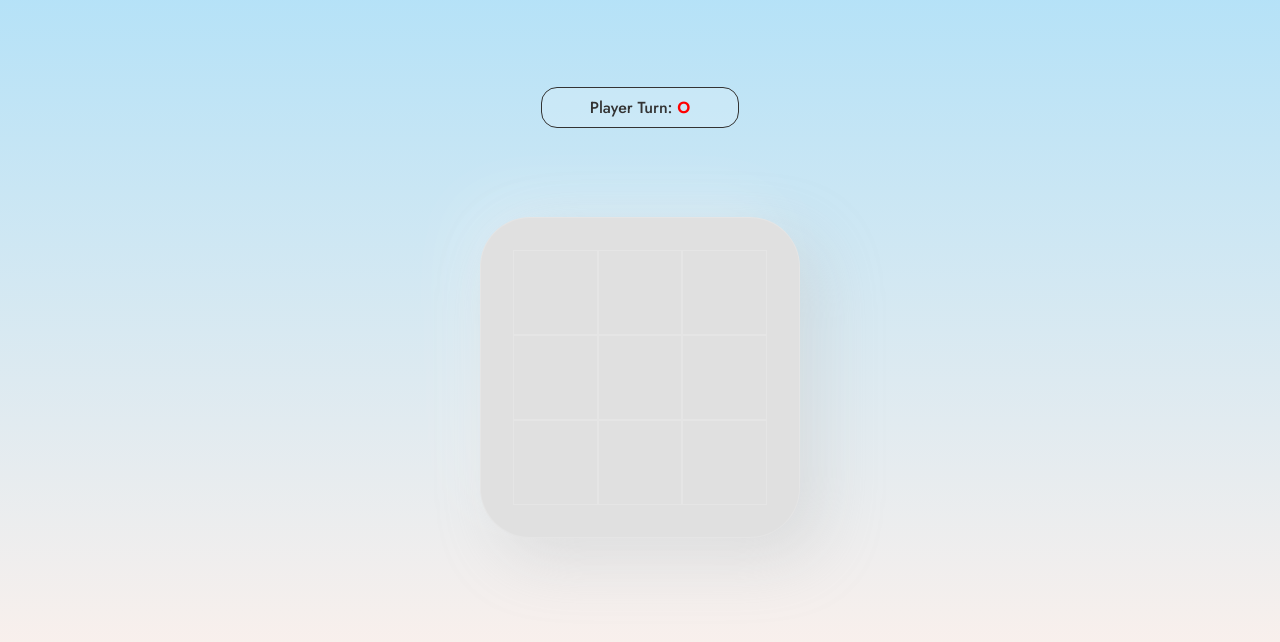
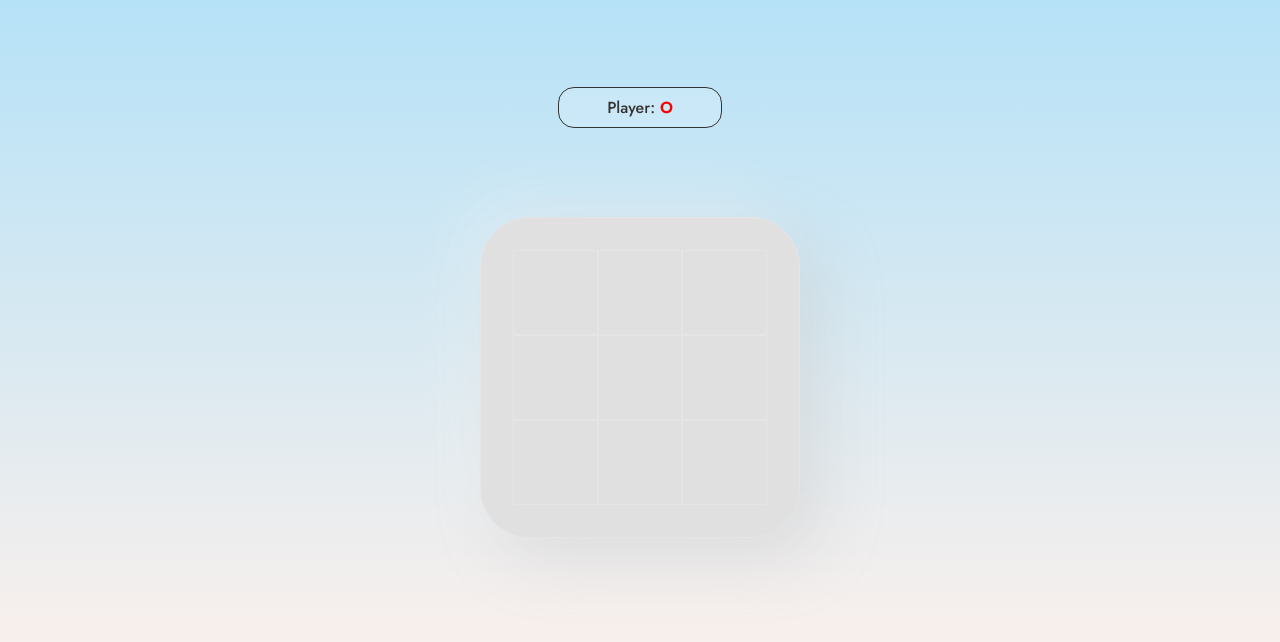
Before and after one commit to shantanuuchak/noughts-and-crosses, a plain HTML site: page index.html in a window 1280 px wide. Shown: the part 92-734 px from the top of the page. Drawn offline with Linux system fonts and the light colour scheme.

Commit message:
winning positions

```diff
--- a/index.html
+++ b/index.html
@@ -21,7 +21,7 @@
     <div class="container">
       <h1 class="heading">Noughts & Crosses</h1>
       <!-- Current Player -->
-      <p class="status">Player Turn: <span class="player">X</span></p>
+      <p class="status">Player: <span class="player">X</span></p>
 
       <!-- 3x3 Grid -->
       <div class="game-grid">
--- a/scripts/main.js
+++ b/scripts/main.js
@@ -38,6 +38,8 @@ const swapPlayer = () => {
 // Check game winner function
 const checkWinner = () => {
   const won = winningChances.some((chance) => {
+    // All three values must be non-empty
+    // And should be equal in value
     return (
       gameGrid[chance[0]] !== "" &&
       gameGrid[chance[1]] !== "" &&
```
Also changed, not shown: scripts/winning.js (+8 -0 lines).
